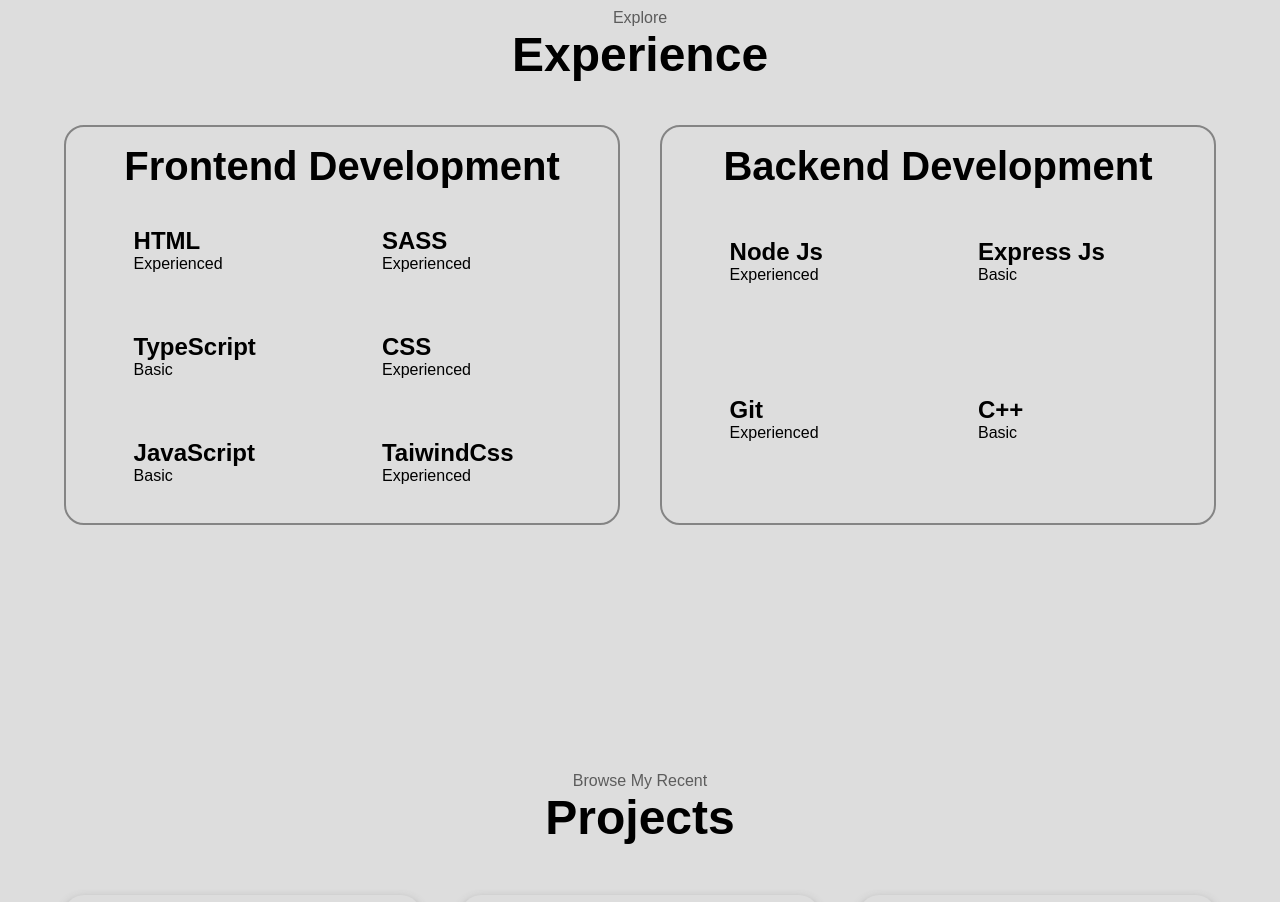
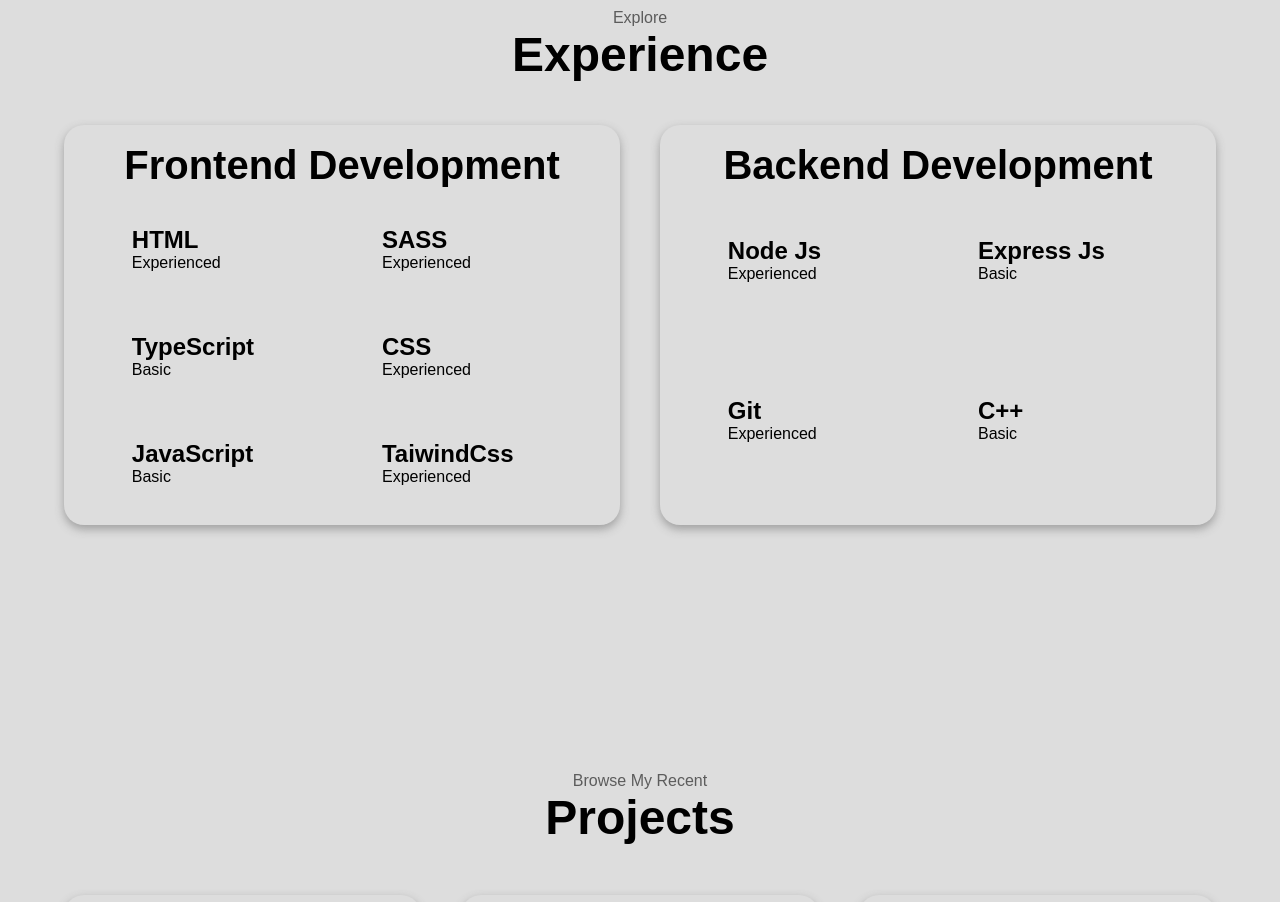
Before and after one commit to 1st-developer/Day-7, a plain HTML site: page index.html in a window 1280 px wide. Shown: the part 1620-2522 px from the top of the page. Drawn offline with nearby package versions, Linux system fonts and the light colour scheme.

Commit message:
last update

```diff
--- a/style.css
+++ b/style.css
@@ -321,7 +321,7 @@ header {
 .wrapper .item {
     width: 100%;
     height: 50vh;
-    border: 2px solid #848484;
+    box-shadow: 0 4px 10px #949494dd;
     border-radius: 20px;
     overflow: hidden;
 }
```
